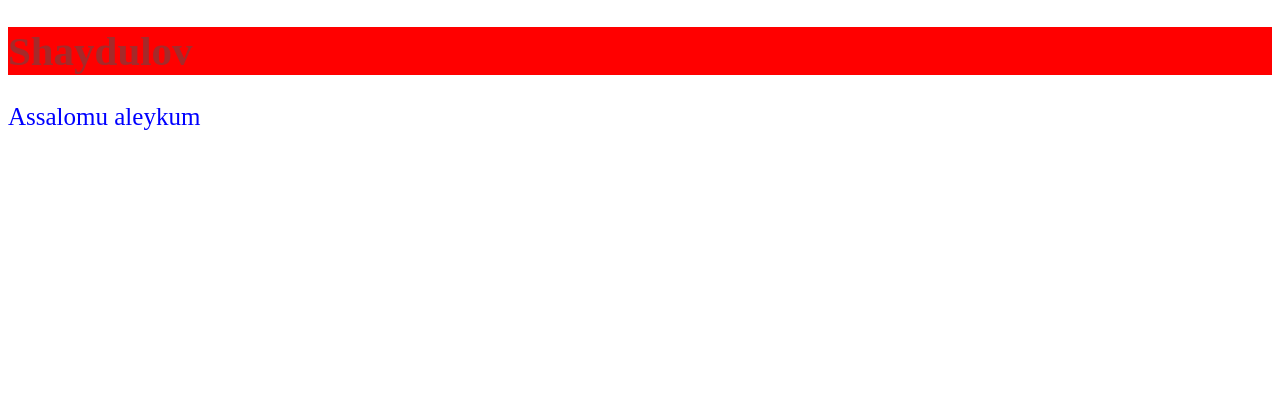
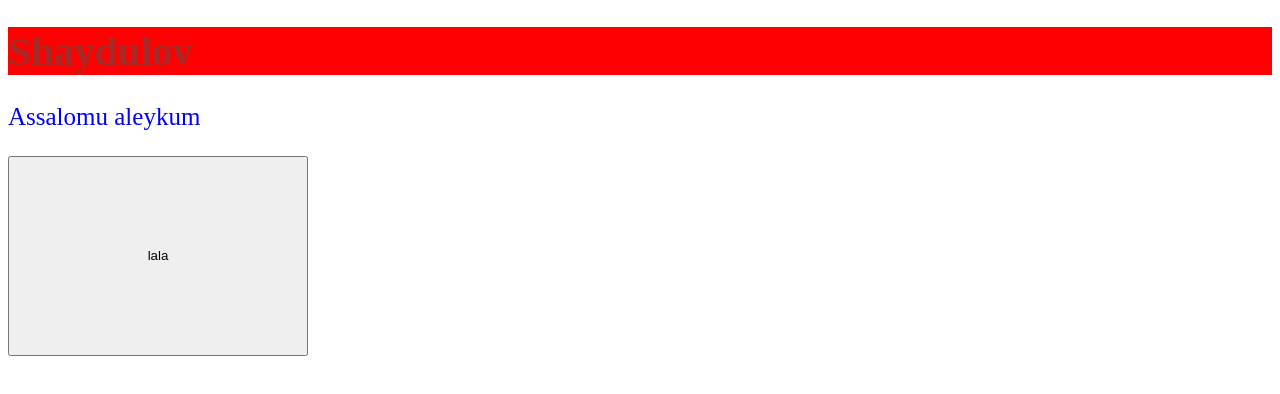
Before and after one commit to Jahonmrx/dars, a plain HTML site: page index.html in a window 1280 px wide. Drawn offline with Linux system fonts and the light colour scheme.

Commit message:
tatar bobo

```diff
--- a/index.html
+++ b/index.html
@@ -9,5 +9,6 @@
 <body>
     <h1>Shaydulov</h1>
     <p>Assalomu aleykum</p>
+    <button>lala</button>
 </body>
 </html>
--- a/style.css
+++ b/style.css
@@ -7,3 +7,7 @@ p{
     font-size: 25px;
     color: blue;
 }
+button{
+    width: 300px;
+    height: 200px;
+}
```
Also changed, not shown: img/naruto.jpg (deleted).
